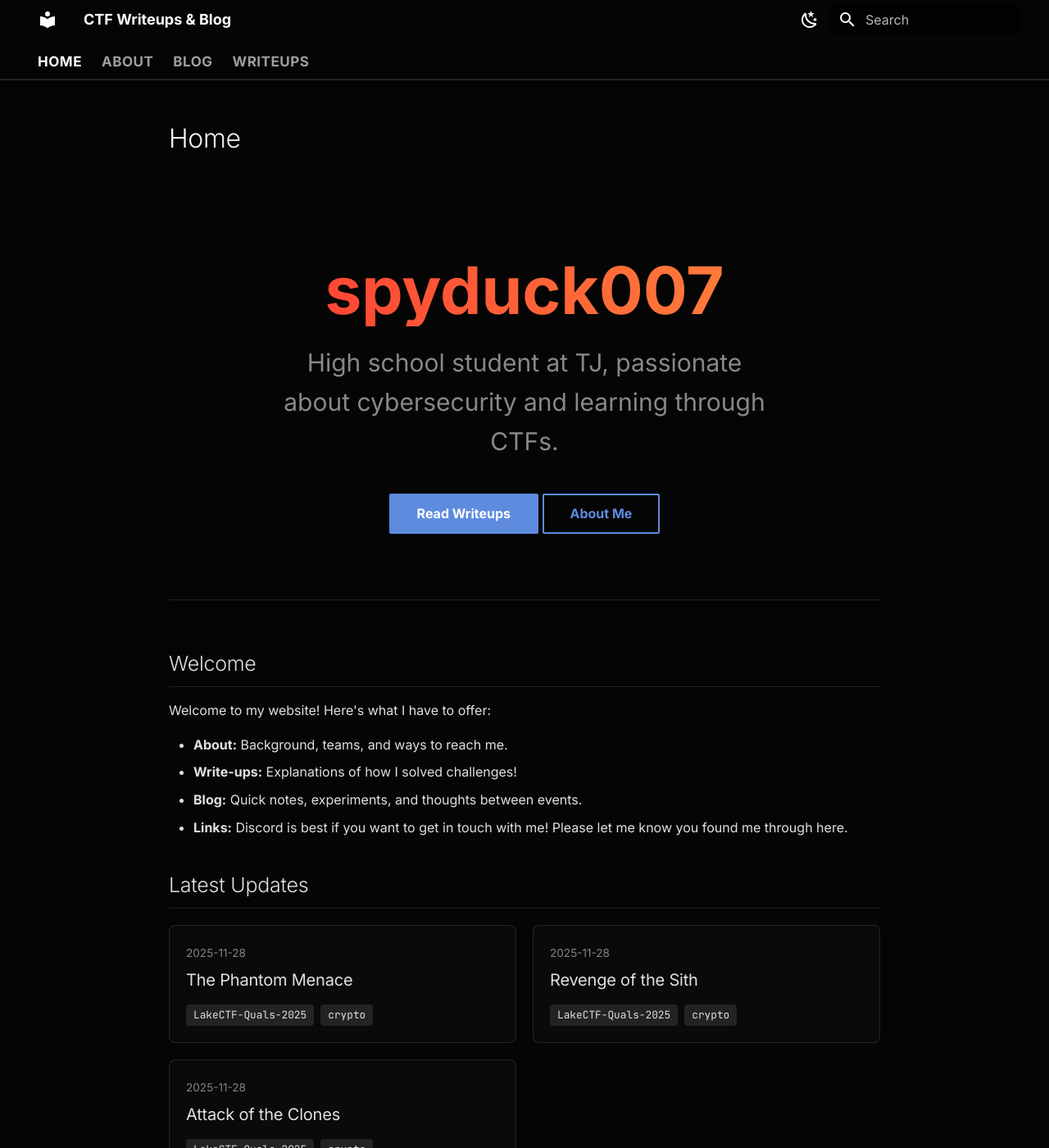
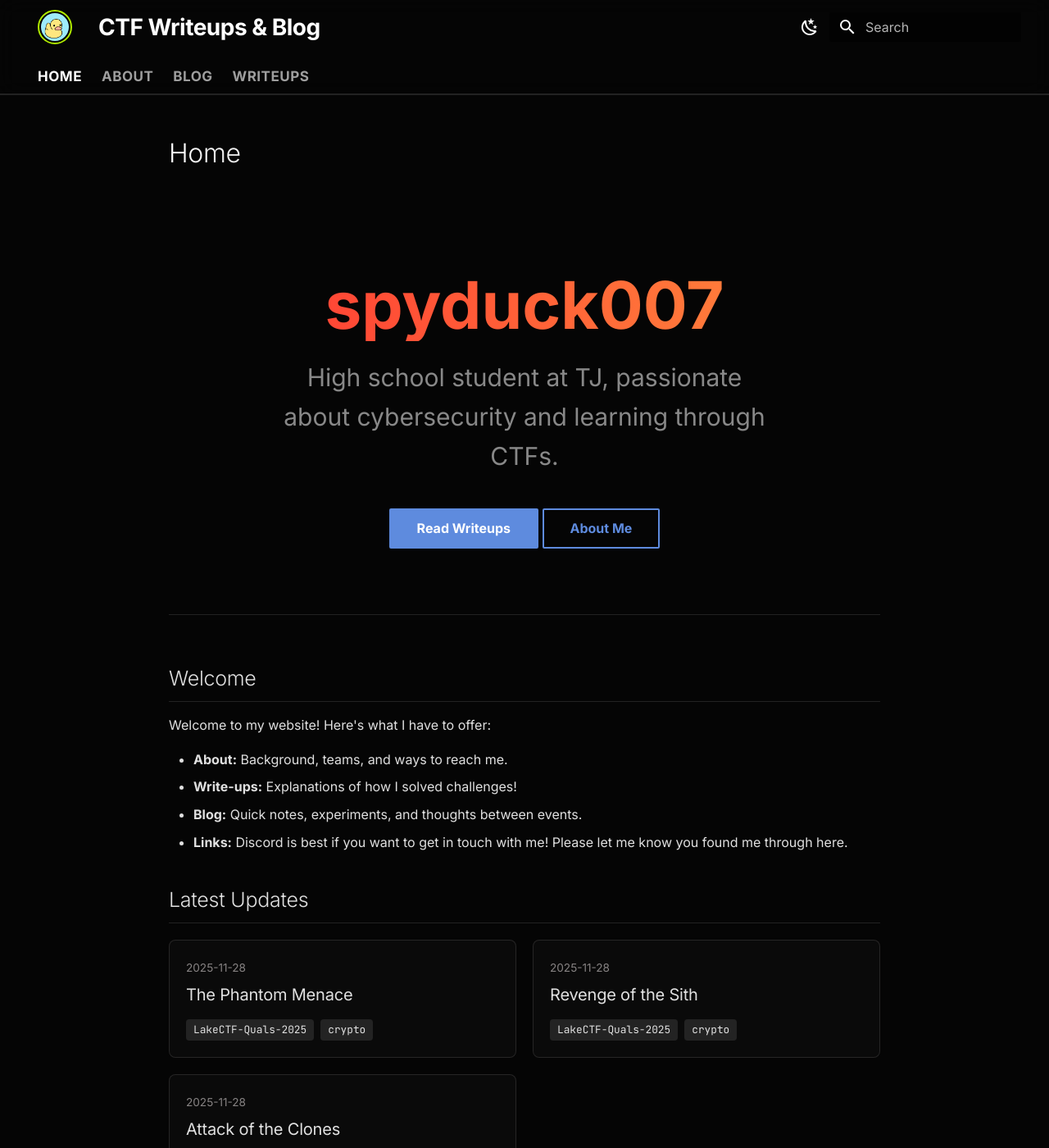
Before and after one commit to spyduck007/ctf, an MkDocs documentation site: the page built from docs/index.md, in a window 1280 px wide and 1400 px high. Shown: the whole window at 82% size. Built offline with MkDocs 1.6.1 and Material for MkDocs 9.7.7, drawn with Linux system fonts in a browser that asks for light colours.

Commit message:
add logo

```diff
--- a/docs/stylesheets/extra.css
+++ b/docs/stylesheets/extra.css
@@ -73,6 +73,29 @@
   backdrop-filter: blur(12px);
   border-bottom: 1px solid var(--site-border-color);
   box-shadow: none !important;
+}
+
+/* Custom Logo & Title Styling */
+.md-header__button.md-logo img,
+.md-header__button.md-logo svg {
+  border-radius: 50%;
+  height: 42px; /* Bigger logo */
+  width: auto;
+  border: 2px solid var(--md-accent-fg-color); /* Nice accent border */
+  padding: 2px; /* Space between image and border */
+}
+
+.md-header__title {
+  font-size: 1.4rem !important; /* Bigger text */
+  font-weight: 900 !important;
+  letter-spacing: -0.5px;
+  margin-left: 0.5rem;
+  display: flex;
+  align-items: center;
+}
+
+.md-header__topic {
+  font-weight: 900 !important;
 }
 
 .md-tabs {
--- a/mkdocs.yml
+++ b/mkdocs.yml
@@ -9,6 +9,7 @@ site_description: A collection of CTF writeups and blog posts.
 
 theme:
   name: material
+  logo: assets/logo.png
   font:
     text: Inter
     code: JetBrains Mono
```
Also changed, not shown: docs/assets/logo.png (added).
